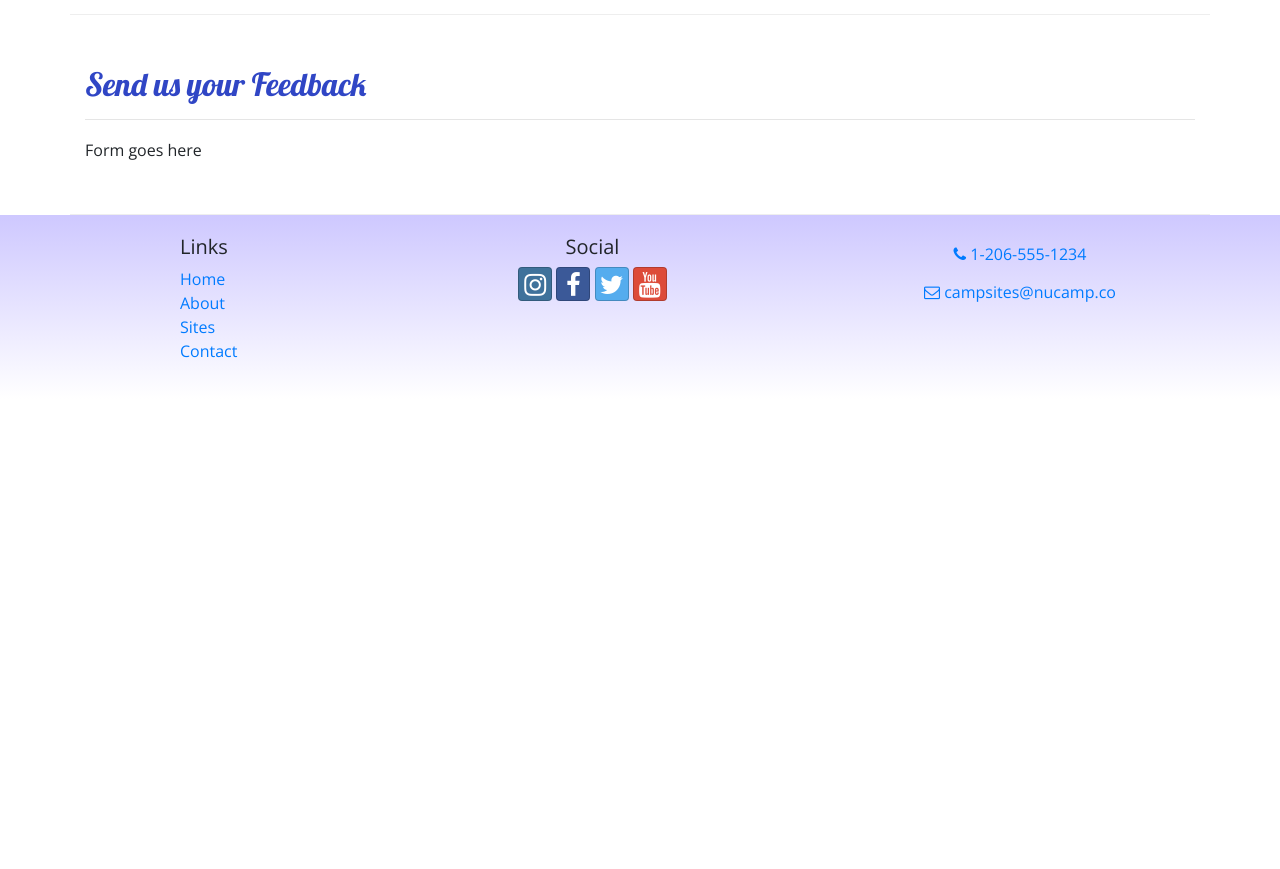
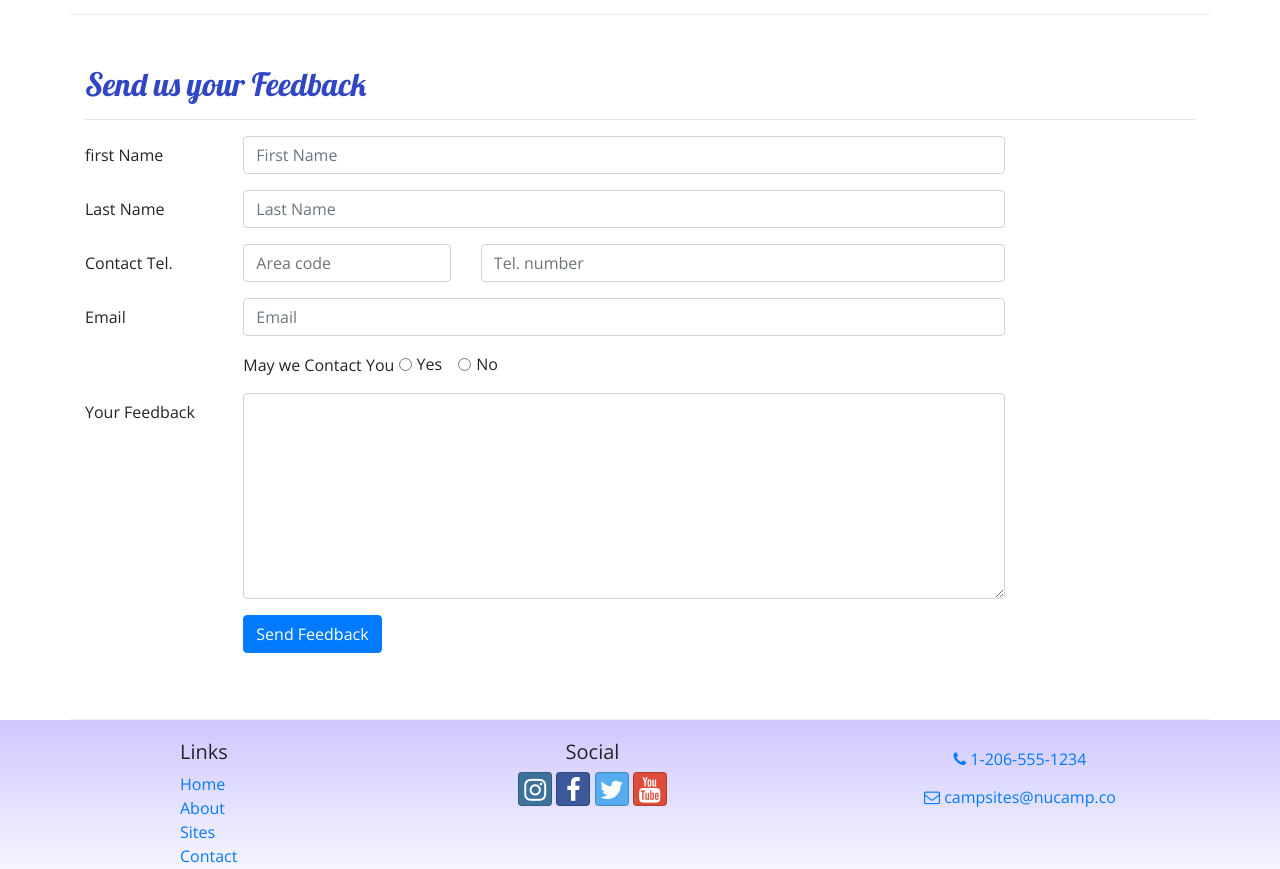
Before and after one commit to christiane-villaroel/Bootstap-Project-Practice, a website: page contactus.html in a window 1280 px wide. Shown: the part 560-1429 px from the top of the page. Before the commit the page ends 959 px from the top, so only its background shows below. Drawn offline with nearby package versions, Linux system fonts and the light colour scheme.

```diff
--- a/contactus.html
+++ b/contactus.html
@@ -80,7 +80,59 @@
                 <hr />
             </div>
             <div class="col-md-10">
-                Form goes here
+                <form >
+                    <div class="form-group row">
+                        <label for="firstName" class="col-md-2 col-form-label">first Name</label>
+                        <div class="col-md-10">
+                            <input type="text" class="form-control" id="firstName" name="firstName" placeholder="First Name">
+                        </div>
+                    </div>
+                    <div class="form-group row">
+                        <label for="lastName" class="col-md-2 col-form-label">Last Name</label>
+                        <div class="col-md-10">
+                            <input type="text" name="lastName" class="form-control" id="lastName" placeholder="Last Name">
+                        </div>
+                    </div>
+                    <div class="form-group row">
+                        <label for="areaCode" class="col-md-2 col-form-label"> Contact Tel.</label>
+                        <div class="col-5 col-md-3">
+                            <input type="tel" name="areaCode" class="form-control" id="areaCode" placeholder="Area code">
+                        </div>
+                        <div class="col-7">
+                            <input type="tel" name="telNum" class="form-control" id="telNum" placeholder="Tel. number">
+                        </div>
+                    </div>
+                    <div class="form-group row">
+                        <label for="email" class="col-md-2 col-form-label">Email</label>
+                        <div class="col-md-10">
+                            <input type="email" name="email" class="form-control" id="email" placeholder="Email">
+                        </div>
+                    </div>
+                    <div class="form-group row">
+                        <div class="col offset-md-2">
+                            May we Contact You
+                            <div class="form-check form-check-inline">
+                                <input type="radio" name="contactRadios" class="form-check-input" id="contactYes" value="yes">
+                                <label for="contactYes" class="form-check-label">Yes</label>
+                            </div>
+                            <div class="form-check form-check-inline">
+                                <input type="radio" name="contactRadios" class="form-check-input" id="contactNo" value="no">
+                                <label for="contactNo" class="form-check-label">No</label>
+                            </div>
+                        </div>
+                    </div>
+                    <div class="form-group row">
+                        <label for="feedback" class="col-md-2 col-form-label">Your Feedback</label>
+                        <div class="col-md-10">
+                            <textarea name="feedback" class="form-control" id="feedback"  rows="8"></textarea>
+                        </div>
+                    </div>
+                    <div class="form-group row">
+                        <div class="offset-md-2 col-md-10">
+                            <button type="submit" class="btn btn-primary">Send Feedback</button>
+                        </div>
+                    </div>
+                </form>
             </div>
        </div>
 
```
